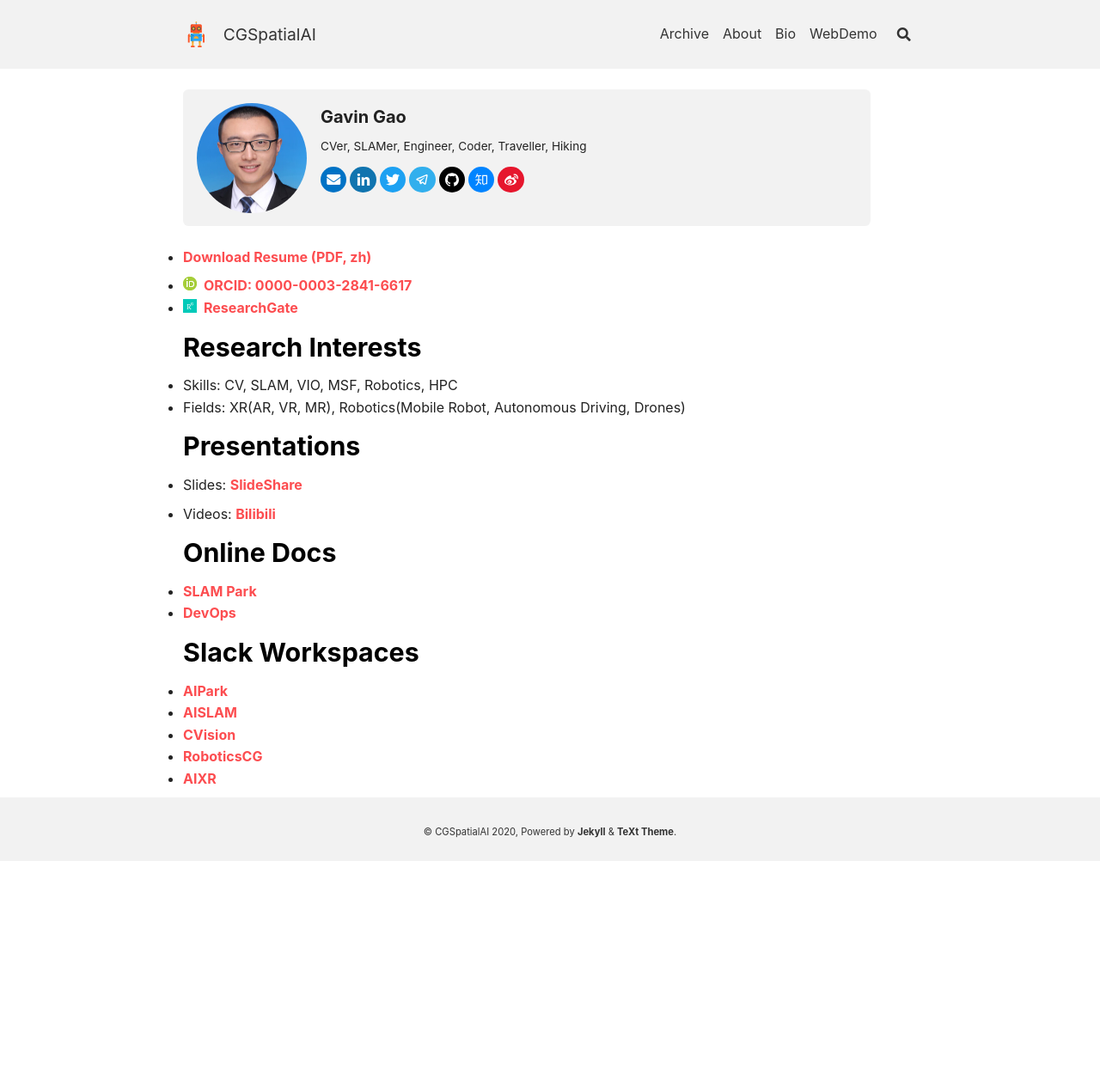
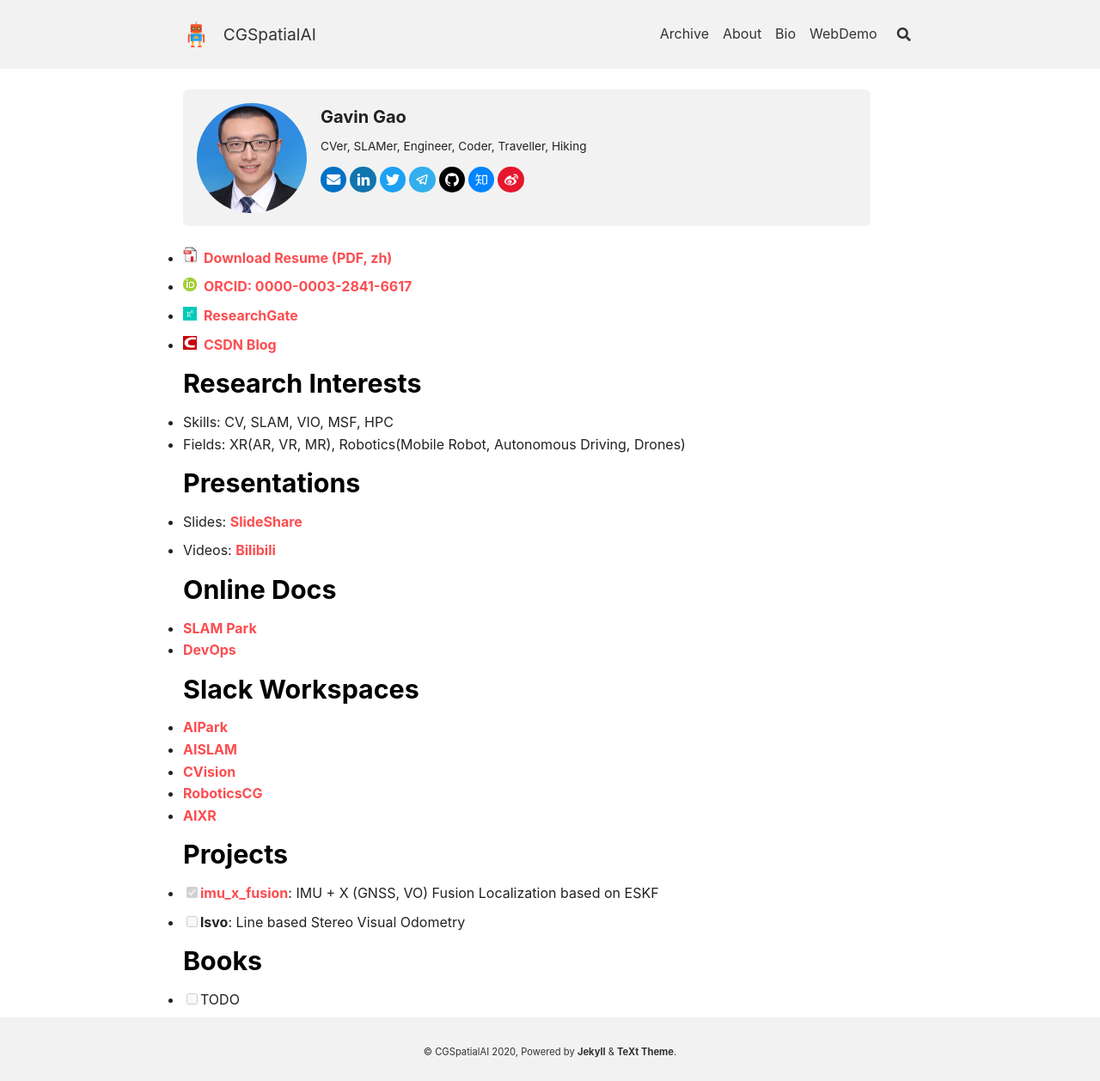
Before and after one commit to cggos/spatial-ai, a Jekyll site: the page built from bio.md, in a window 1280 px wide. Shown: the whole page at 86% size. Built offline with Jekyll 4.4.1, drawn with Linux system fonts in a browser that asks for light colours; nearby versions of some CDN libraries; before the commit the page ends 1002 px from its top, so only the background shows below that.

Commit message:
update bio.md

```diff
--- a/bio.md
+++ b/bio.md
@@ -26,15 +26,17 @@ titles:
 key: page-bio
 ---
 
-* [Download Resume (PDF, zh)](http://gofile.me/5lGth/Dh3dvADvJ)
+* <a href="http://gofile.me/5lGth/Dh3dvADvJ"><img src="assets/images/logo_pdf.jpg" style="width:1em;margin-right:.5em;" alt="ResearchGate icon">Download Resume (PDF, zh)</a>
 
 * <div itemscope itemtype="https://schema.org/Person"><a itemprop="sameAs" content="https://orcid.org/0000-0003-2841-6617" href="https://orcid.org/0000-0003-2841-6617" target="orcid.widget" rel="me noopener noreferrer" style="vertical-align:top;"><img src="assets/images/logo_orcid.png" style="width:1em;margin-right:.5em;" alt="ORCID iD icon">ORCID: 0000-0003-2841-6617</a></div>
 
 * <a href="https://www.researchgate.net/profile/Hongchen-Gao"><img src="assets/images/logo_rg.png" style="width:1em;margin-right:.5em;" alt="ResearchGate icon">ResearchGate</a>
 
+* <a href="https://blog.csdn.net/u011178262"><img src="assets/images/logo_csdn.png" style="width:1em;margin-right:.5em;" alt="ResearchGate icon">CSDN Blog</a>
+
 ## Research Interests
 
-* Skills: CV, SLAM, VIO, MSF, Robotics, HPC
+* Skills: CV, SLAM, VIO, MSF, HPC
 * Fields: XR(AR, VR, MR), Robotics(Mobile Robot, Autonomous Driving, Drones)
 
 ## Presentations
@@ -55,3 +57,13 @@ key: page-bio
 * [CVision](aicvision.slack.com)
 * [RoboticsCG](robotics-cg.slack.com)
 * [AIXR](aixr-cg.slack.com)
+
+## Projects
+
+* [x] **[imu_x_fusion](https://github.com/cggos/imu_x_fusion)**: IMU + X (GNSS, VO) Fusion Localization based on ESKF
+
+* [ ] **lsvo**: Line based Stereo Visual Odometry
+
+## Books
+
+* [ ] TODO
```
Also changed, not shown: assets/images/logo_csdn.png (added), assets/images/logo_pdf.jpg (added).
